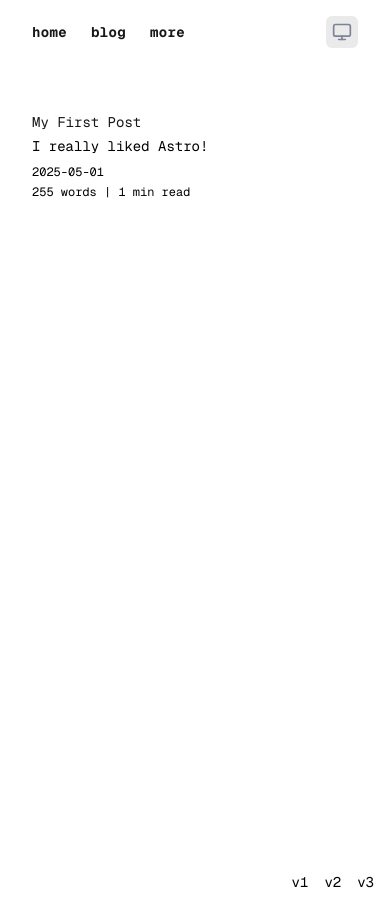
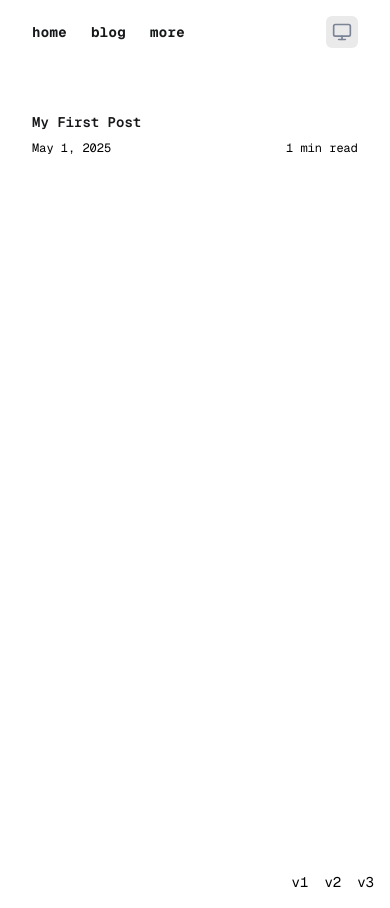
Before and after one commit to frixaco/frixaco.com, a Next.js app: page /blog in a window 390 px wide. Built offline with nearby package versions, Linux system fonts and the light colour scheme.

Commit message:
Improve mobile design for blog page

```diff
--- a/src/app/blog/page.tsx
+++ b/src/app/blog/page.tsx
@@ -7,6 +7,14 @@ export type PostMetadata = {
   date: string;
   description: string;
 };
+
+function formatDate(dateStr: string) {
+  return new Date(dateStr).toLocaleDateString("en-US", {
+    month: "short",
+    day: "numeric",
+    year: "numeric",
+  });
+}
 
 export default async function Page() {
   const postsDir = path.join(process.cwd(), "src", "content");
@@ -27,19 +35,24 @@ export default async function Page() {
     <div className="flex size-full min-h-screen flex-col gap-8 py-12">
       {posts.map((post, i) => (
         <Link href={`/blog/${post.slug}`} key={i}>
-          <article className="group relative flex cursor-pointer flex-col gap-2 text-sm sm:flex-row md:gap-12">
-            <div className="flex flex-1 flex-col justify-between gap-1">
-              <h3 className="text-cyber-fg line-clamp-1 w-fit truncate hover:underline">
+          <article className="group relative flex cursor-pointer flex-col gap-2 text-sm sm:flex-row sm:gap-4 md:gap-12">
+            <div className="flex flex-1 flex-col gap-1">
+              <h3 className="text-cyber-fg line-clamp-1 w-fit truncate font-semibold hover:underline">
                 {post.title}
               </h3>
-              <p className="">{post.description}</p>
+              <p className="hidden sm:block">{post.description}</p>
             </div>
 
-            <div className="flex flex-col gap-1 md:items-end">
-              <span className="text-xs text-nowrap">{post.date}</span>
+            <div className="flex flex-row justify-between sm:flex-col sm:gap-1 md:items-end">
               <span className="text-xs text-nowrap">
-                255 words | 1 min read
+                {formatDate(post.date)}
               </span>
+              <div className="flex text-xs">
+                <span className="hidden text-nowrap sm:inline">
+                  255 words&nbsp;·&nbsp;
+                </span>
+                <span className="text-nowrap">1 min read</span>
+              </div>
             </div>
 
             {/* <div className="absolute top-0 bottom-0 -left-4 w-0.5 scale-y-0 group-hover:scale-y-100 origin-center group-hover:delay-100 transition-transform duration-300 bg-cyber-grey"></div> */}
```
